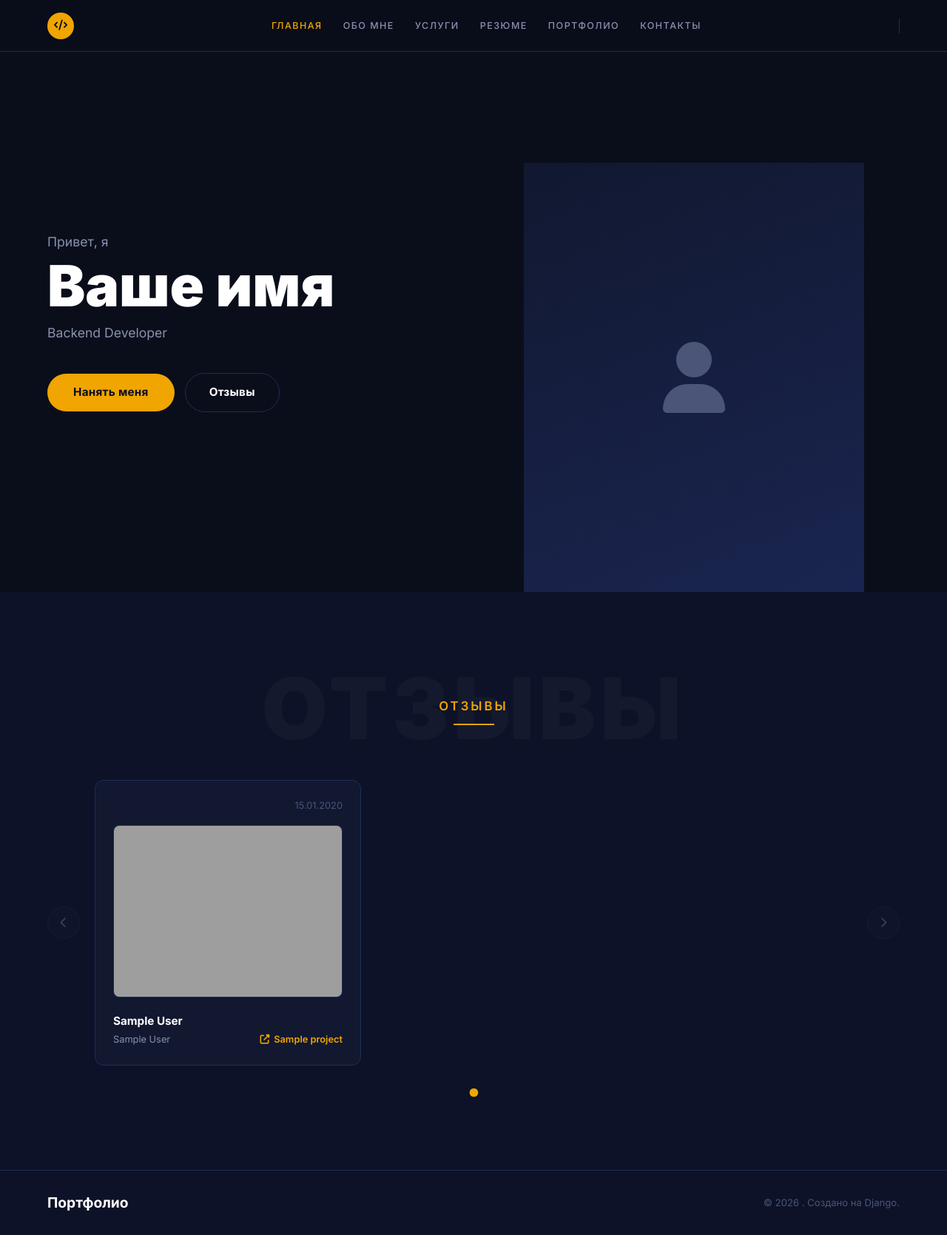
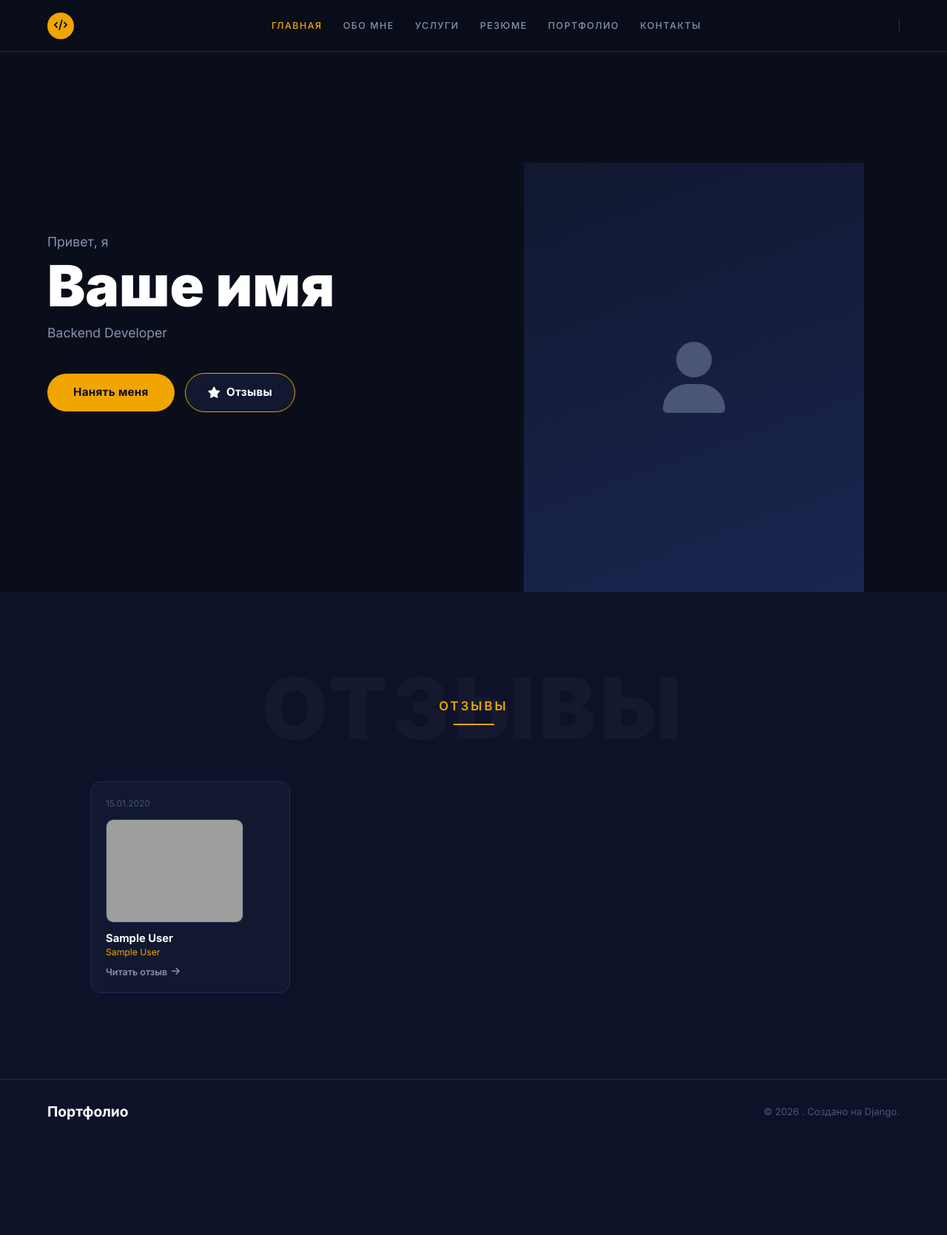
Before and after one commit to Astalex-s/YourPortfolio, a Django app: page / in a window 1280 px wide. Shown: the whole page at 74% size. After the commit the page ends 1513 px from the top, so only its background shows below. Run offline with Django 5.2, Linux system fonts and the light colour scheme; tables that the repository leaves empty hold one stand-in row (values such as "Sample post"); data that the repository does not hold is empty; grey boxes are pictures that could not be loaded.

Commit message:
fix(reviews): compact swipeable cards + read modal, real button, cache-busting
- Reviews redesigned as compact cards in a horizontal swipe/scroll row
  (native touch swipe on mobile, arrows on desktop)
- Click a card opens a modal with full screenshot/text for comfortable reading
- "Отзывы" turned into a proper secondary button (accent border, fills on hover)
- Add mtime-based ?v= asset versioning so updated CSS/JS bypass the
  immutable browser cache (Django 6 ignores STATICFILES_STORAGE → unhashed static)

Co-Authored-By: Claude Opus 4.8 <noreply@anthropic.com>

```diff
--- a/apps/core/context_processors.py
+++ b/apps/core/context_processors.py
@@ -1,4 +1,7 @@
+import os
 from functools import lru_cache
+
+from django.conf import settings
 
 
 def site_settings(request):
@@ -8,3 +11,21 @@ def site_settings(request):
     except Exception:
         settings_obj = None
     return {'site_settings': settings_obj}
+
+
+def asset_version(request):
+    """Версия статики на основе времени изменения файлов — для сброса кэша.
+
+    Статика отдаётся без хэша в имени (Django 6 игнорирует STATICFILES_STORAGE),
+    а Nginx помечает её immutable. Параметр ?v= меняется при изменении файла,
+    поэтому браузеры подхватывают новую версию без ручного сброса кэша.
+    """
+    files = [
+        settings.BASE_DIR / 'static' / 'css' / 'main.css',
+        settings.BASE_DIR / 'static' / 'js' / 'main.js',
+    ]
+    try:
+        version = int(max(os.path.getmtime(f) for f in files if os.path.exists(f)))
+    except (ValueError, OSError):
+        version = 1
+    return {'asset_version': version}
--- a/apps/pages/templates/pages/home.html
+++ b/apps/pages/templates/pages/home.html
@@ -19,7 +19,9 @@
       <div class="hero-actions">
         <a href="{% url 'pages:contact' %}" class="btn-hire">Нанять меня</a>
         {% if reviews %}
-          <a href="#reviews" class="btn-hero-outline">Отзывы</a>
+          <a href="#reviews" class="btn-hero-outline">
+            <i class="fas fa-star"></i> Отзывы
+          </a>
         {% endif %}
       </div>
 
@@ -61,71 +63,94 @@
       <div class="section-line"></div>
     </div>
 
-    <div class="reviews-slider">
-      <button class="rev-nav rev-prev" id="revPrev" type="button" aria-label="Назад">
+    <div class="reviews-row-wrap">
+      <button class="rev-arrow rev-prev" id="revPrev" type="button" aria-label="Назад">
         <i class="fas fa-chevron-left"></i>
       </button>
 
-      <div class="reviews-viewport" id="reviewsViewport">
-        <div class="reviews-track" id="reviewsTrack">
-          {% for review in reviews %}
-          <article class="review-card">
+      <div class="reviews-row" id="reviewsRow">
+        {% for review in reviews %}
+        <button type="button" class="rev-card" aria-label="Открыть отзыв от {{ review.author_name }}">
 
-            <div class="review-card-head">
+          <div class="rev-card-top">
+            {% if review.rating %}
+              <span class="rev-stars">
+                {% for filled in review.star_list %}<i class="{% if filled %}fas{% else %}far{% endif %} fa-star"></i>{% endfor %}
+              </span>
+            {% else %}<span></span>{% endif %}
+            {% if review.review_date %}<span class="rev-date">{{ review.review_date|date:"d.m.Y" }}</span>{% endif %}
+          </div>
+
+          {% if review.screenshot %}
+            <div class="rev-card-thumb">
+              <img src="{{ review.screenshot.url }}" alt="Отзыв от {{ review.author_name }}" loading="lazy">
+            </div>
+          {% elif review.text %}
+            <p class="rev-card-text">{{ review.text }}</p>
+          {% endif %}
+
+          <div class="rev-card-author">
+            <span class="rev-card-name">{{ review.author_name }}</span>
+            {% if review.author_position %}<span class="rev-card-pos">{{ review.author_position }}</span>{% endif %}
+          </div>
+
+          <span class="rev-card-more">Читать отзыв <i class="fas fa-arrow-right"></i></span>
+
+          <template class="rev-full-tpl">
+            <div class="rev-full-head">
               {% if review.rating %}
-                <div class="review-stars" aria-label="Оценка {{ review.rating }} из 5">
-                  {% for filled in review.star_list %}
-                    <i class="{% if filled %}fas{% else %}far{% endif %} fa-star"></i>
-                  {% endfor %}
-                </div>
-              {% else %}
-                <span></span>
-              {% endif %}
-              {% if review.review_date %}
-                <span class="review-date">{{ review.review_date|date:"d.m.Y" }}</span>
-              {% endif %}
+                <span class="rev-full-stars">
+                  {% for filled in review.star_list %}<i class="{% if filled %}fas{% else %}far{% endif %} fa-star"></i>{% endfor %}
+                </span>
+              {% else %}<span></span>{% endif %}
+              {% if review.review_date %}<span class="rev-full-date">{{ review.review_date|date:"d.m.Y" }}</span>{% endif %}
             </div>
 
             {% if review.screenshot %}
-              <a href="{{ review.screenshot.url }}" target="_blank" rel="noopener noreferrer"
-                 class="review-shot" title="Открыть отзыв полностью">
-                <img src="{{ review.screenshot.url }}"
-                     alt="Отзыв от {{ review.author_name }}" loading="lazy">
+              <a href="{{ review.screenshot.url }}" target="_blank" rel="noopener noreferrer" class="rev-full-shot">
+                <img src="{{ review.screenshot.url }}" alt="Отзыв от {{ review.author_name }}">
               </a>
-            {% elif review.text %}
-              <p class="review-text">{{ review.text|linebreaksbr }}</p>
+            {% endif %}
+            {% if review.text %}
+              <div class="rev-full-text">{{ review.text }}</div>
             {% endif %}
 
-            <div class="review-foot">
-              <div class="review-author">
-                <span class="review-author-name">{{ review.author_name }}</span>
-                {% if review.author_position %}
-                  <span class="review-author-pos">{{ review.author_position }}</span>
-                {% endif %}
+            <div class="rev-full-foot">
+              <div class="rev-full-author">
+                <span class="rev-full-name">{{ review.author_name }}</span>
+                {% if review.author_position %}<span class="rev-full-pos">{{ review.author_position }}</span>{% endif %}
               </div>
               {% if review.project %}
-                <a href="{{ review.project.get_absolute_url }}" class="review-project-link"
-                   title="Перейти к кейсу: {{ review.project.title }}">
-                  <i class="fas fa-up-right-from-square"></i>
+                <a href="{{ review.project.get_absolute_url }}" class="rev-full-project">
+                  <i class="fas fa-arrow-up-right-from-square"></i>
                   <span>{{ review.project.title }}</span>
                 </a>
               {% endif %}
             </div>
+          </template>
 
-          </article>
-          {% endfor %}
-        </div>
+        </button>
+        {% endfor %}
       </div>
 
-      <button class="rev-nav rev-next" id="revNext" type="button" aria-label="Вперёд">
+      <button class="rev-arrow rev-next" id="revNext" type="button" aria-label="Вперёд">
         <i class="fas fa-chevron-right"></i>
       </button>
     </div>
 
-    <div class="reviews-dots" id="reviewsDots"></div>
-
   </div>
 </section>
+
+<!-- Модалка чтения отзыва -->
+<div class="rev-modal" id="revModal" aria-hidden="true">
+  <div class="rev-modal-overlay" id="revModalOverlay"></div>
+  <div class="rev-modal-box" role="dialog" aria-modal="true">
+    <button class="rev-modal-close" id="revModalClose" type="button" aria-label="Закрыть">
+      <i class="fas fa-times"></i>
+    </button>
+    <div class="rev-modal-content" id="revModalContent"></div>
+  </div>
+</div>
 {% endif %}
 {% endblock %}
 
@@ -133,47 +158,71 @@
 {% if reviews %}
 <script>
 (function () {
-  const vp       = document.getElementById('reviewsViewport');
-  const track    = document.getElementById('reviewsTrack');
+  const row      = document.getElementById('reviewsRow');
   const btnPrev  = document.getElementById('revPrev');
   const btnNext  = document.getElementById('revNext');
-  const dotsWrap = document.getElementById('reviewsDots');
-  if (!vp || !track) return;
+  const modal    = document.getElementById('revModal');
+  const overlay  = document.getElementById('revModalOverlay');
+  const closeBtn = document.getElementById('revModalClose');
+  const content  = document.getElementById('revModalContent');
+  if (!row) return;
 
-  const cards = Array.from(track.children);
+  const cards = Array.from(row.querySelectorAll('.rev-card'));
 
   function step() {
-    if (!cards.length) return vp.clientWidth;
-    const gap = parseFloat(getComputedStyle(track).gap) || 0;
+    if (!cards.length) return row.clientWidth;
+    const gap = parseFloat(getComputedStyle(row).gap) || 0;
     return cards[0].getBoundingClientRect().width + gap;
   }
 
-  // Точки навигации — по одной на карточку
-  cards.forEach((_, i) => {
-    const dot = document.createElement('button');
-    dot.type = 'button';
-    dot.className = 'rev-dot';
-    dot.setAttribute('aria-label', 'Отзыв ' + (i + 1));
-    dot.addEventListener('click', () => vp.scrollTo({ left: step() * i, behavior: 'smooth' }));
-    dotsWrap.appendChild(dot);
+  // ── Стрелки ──
+  if (btnPrev) btnPrev.addEventListener('click', () => row.scrollBy({ left: -step(), behavior: 'smooth' }));
+  if (btnNext) btnNext.addEventListener('click', () => row.scrollBy({ left:  step(), behavior: 'smooth' }));
+
+  function updateArrows() {
+    if (!btnPrev || !btnNext) return;
+    const atStart = row.scrollLeft <= 2;
+    const atEnd   = row.scrollLeft + row.clientWidth >= row.scrollWidth - 2;
+    btnPrev.classList.toggle('is-hidden', atStart);
+    btnNext.classList.toggle('is-hidden', atEnd);
+  }
+  row.addEventListener('scroll', updateArrows, { passive: true });
+  window.addEventListener('resize', updateArrows);
+  updateArrows();
+
+  // ── Различаем тап и свайп, чтобы свайп не открывал модалку ──
+  let downX = null, moved = false;
+  row.addEventListener('pointerdown', e => { downX = e.clientX; moved = false; });
+  row.addEventListener('pointermove', e => {
+    if (downX !== null && Math.abs(e.clientX - downX) > 8) moved = true;
   });
-  const dots = Array.from(dotsWrap.children);
 
-  function update() {
-    const idx = Math.round(vp.scrollLeft / step());
-    dots.forEach((d, i) => d.classList.toggle('active', i === idx));
-    const atStart = vp.scrollLeft <= 2;
-    const atEnd   = vp.scrollLeft + vp.clientWidth >= track.scrollWidth - 2;
-    btnPrev.classList.toggle('is-disabled', atStart);
-    btnNext.classList.toggle('is-disabled', atEnd);
+  // ── Модалка ──
+  function openModal(card) {
+    const tpl = card.querySelector('.rev-full-tpl');
+    if (!tpl) return;
+    content.innerHTML = '';
+    content.appendChild(tpl.content.cloneNode(true));
+    modal.classList.add('open');
+    modal.setAttribute('aria-hidden', 'false');
+    document.body.style.overflow = 'hidden';
+  }
+  function closeModal() {
+    modal.classList.remove('open');
+    modal.setAttribute('aria-hidden', 'true');
+    document.body.style.overflow = '';
   }
 
-  btnPrev.addEventListener('click', () => vp.scrollBy({ left: -step(), behavior: 'smooth' }));
-  btnNext.addEventListener('click', () => vp.scrollBy({ left:  step(), behavior: 'smooth' }));
-  vp.addEventListener('scroll', update, { passive: true });
-  window.addEventListener('resize', update);
+  cards.forEach(card => {
+    card.addEventListener('click', () => {
+      if (moved) { moved = false; return; }   // это был свайп
+      openModal(card);
+    });
+  });
 
-  update();
+  overlay.addEventListener('click', closeModal);
+  closeBtn.addEventListener('click', closeModal);
+  document.addEventListener('keydown', e => { if (e.key === 'Escape') closeModal(); });
 })();
 </script>
 {% endif %}
--- a/config/settings/base.py
+++ b/config/settings/base.py
@@ -60,6 +60,7 @@ TEMPLATES = [
                 'django.contrib.auth.context_processors.auth',
                 'django.contrib.messages.context_processors.messages',
                 'apps.core.context_processors.site_settings',
+                'apps.core.context_processors.asset_version',
             ],
         },
     },
--- a/static/css/main.css
+++ b/static/css/main.css
@@ -2207,163 +2207,162 @@ textarea::placeholder {
 }
 
 .btn-hero-outline {
-    display: inline-block;
-    background: transparent;
+    display: inline-flex;
+    align-items: center;
+    gap: 8px;
+    background: var(--bg-card);
     color: var(--text-primary);
-    padding: 13px 32px;
+    padding: 13px 30px;
     border-radius: 30px;
     font-weight: 700;
     font-size: 0.95rem;
     text-decoration: none;
-    border: 1px solid var(--border);
+    border: 1px solid var(--accent);
     cursor: pointer;
     transition: all 0.3s;
     letter-spacing: 0.3px;
 }
 
 .btn-hero-outline:hover {
-    border-color: var(--accent);
-    color: var(--accent);
+    background: var(--accent);
+    color: #0a0e1a;
     transform: translateY(-2px);
+    box-shadow: 0 10px 30px rgba(240, 165, 0, 0.25);
     text-decoration: none;
 }
 
 /* ============================================
-   Reviews Section (простой слайдер)
+   Reviews — компактные карточки + свайп + модалка
    ============================================ */
 .reviews-section {
     background: var(--bg-secondary);
 }
 
-.reviews-slider {
-    display: flex;
-    align-items: center;
-    gap: 16px;
-}
-
-.reviews-viewport {
+.reviews-row-wrap {
+    display: flex;
+    align-items: center;
+    gap: 12px;
+}
+
+.reviews-row {
     flex: 1 1 auto;
+    min-width: 0;
+    display: flex;
+    gap: 18px;
     overflow-x: auto;
     scroll-snap-type: x mandatory;
     scroll-behavior: smooth;
+    padding: 6px 4px 16px;
     -ms-overflow-style: none;
     scrollbar-width: none;
-}
-.reviews-viewport::-webkit-scrollbar { display: none; }
-
-.reviews-track {
-    display: flex;
-    gap: 24px;
-    padding: 4px;
-}
-
-.review-card {
-    flex: 0 0 360px;
-    max-width: 360px;
+    -webkit-overflow-scrolling: touch;
+}
+.reviews-row::-webkit-scrollbar { display: none; }
+
+/* Компактная карточка-кнопка */
+.rev-card {
+    flex: 0 0 270px;
+    width: 270px;
     scroll-snap-align: start;
     background: var(--bg-card);
     border: 1px solid var(--border);
-    border-radius: 12px;
-    padding: 24px;
+    border-radius: 14px;
+    padding: 20px;
+    text-align: left;
+    cursor: pointer;
     display: flex;
     flex-direction: column;
-    gap: 16px;
-    transition: border-color 0.3s, transform 0.3s;
-}
-.review-card:hover {
+    gap: 12px;
+    font-family: inherit;
+    color: inherit;
+    transition: border-color 0.25s, transform 0.25s, box-shadow 0.25s;
+}
+.rev-card:hover {
     border-color: var(--accent);
-    transform: translateY(-4px);
-}
-
-.review-card-head {
+    transform: translateY(-5px);
+    box-shadow: 0 14px 34px rgba(0, 0, 0, 0.35);
+}
+
+.rev-card-top {
     display: flex;
     align-items: center;
     justify-content: space-between;
     min-height: 18px;
 }
 
-.review-stars {
+.rev-stars {
     display: inline-flex;
     gap: 3px;
     color: var(--accent);
-    font-size: 0.9rem;
-}
-.review-stars .far { color: var(--text-muted); }
-
-.review-date {
-    font-size: 0.8rem;
+    font-size: 0.82rem;
+}
+.rev-stars .far { color: var(--text-muted); }
+
+.rev-date {
+    font-size: 0.74rem;
     color: var(--text-muted);
 }
 
-.review-shot {
-    display: block;
-    border-radius: 8px;
+.rev-card-thumb {
+    height: 140px;
+    border-radius: 10px;
     overflow: hidden;
     border: 1px solid var(--border);
-}
-.review-shot img {
+    background: var(--bg-primary);
+}
+.rev-card-thumb img {
     width: 100%;
-    display: block;
-    max-height: 300px;
+    height: 100%;
     object-fit: cover;
     object-position: top center;
-    transition: transform 0.4s;
-}
-.review-shot:hover img { transform: scale(1.03); }
-
-.review-text {
-    color: var(--text-secondary);
-    font-size: 0.92rem;
-    line-height: 1.8;
-    flex: 1 1 auto;
-}
-
-.review-foot {
-    display: flex;
-    align-items: flex-end;
-    justify-content: space-between;
-    gap: 12px;
+    display: block;
+}
+
+.rev-card-text {
+    color: var(--text-secondary);
+    font-size: 0.88rem;
+    line-height: 1.65;
+    display: -webkit-box;
+    -webkit-line-clamp: 5;
+    -webkit-box-orient: vertical;
+    overflow: hidden;
+}
+
+.rev-card-author {
+    display: flex;
+    flex-direction: column;
     margin-top: auto;
-    padding-top: 4px;
-}
-
-.review-author {
-    display: flex;
-    flex-direction: column;
-}
-.review-author-name {
+}
+.rev-card-name {
     font-weight: 700;
     color: var(--text-primary);
-    font-size: 0.95rem;
-}
-.review-author-pos {
-    font-size: 0.8rem;
-    color: var(--text-secondary);
+    font-size: 0.92rem;
+}
+.rev-card-pos {
+    font-size: 0.76rem;
+    color: var(--accent);
     margin-top: 2px;
 }
 
-.review-project-link {
+.rev-card-more {
     display: inline-flex;
     align-items: center;
     gap: 6px;
-    font-size: 0.8rem;
+    font-size: 0.78rem;
     font-weight: 600;
-    color: var(--accent);
-    text-decoration: none;
-    white-space: nowrap;
-    transition: color 0.2s;
-}
-.review-project-link:hover { color: var(--accent-light); }
-.review-project-link span {
-    max-width: 150px;
-    overflow: hidden;
-    text-overflow: ellipsis;
-}
-
-.rev-nav {
+    color: var(--text-secondary);
+    transition: gap 0.25s, color 0.25s;
+}
+.rev-card:hover .rev-card-more {
+    color: var(--accent);
+    gap: 9px;
+}
+
+/* Стрелки (десктоп) */
+.rev-arrow {
     flex-shrink: 0;
-    width: 44px;
-    height: 44px;
+    width: 42px;
+    height: 42px;
     border-radius: 50%;
     border: 1px solid var(--border);
     background: var(--bg-card);
@@ -2375,42 +2374,173 @@ textarea::placeholder {
     font-size: 0.9rem;
     transition: all 0.25s;
 }
-.rev-nav:hover {
+.rev-arrow:hover {
     border-color: var(--accent);
     color: var(--accent);
 }
-.rev-nav.is-disabled {
-    opacity: 0.35;
+.rev-arrow.is-hidden {
+    opacity: 0;
     pointer-events: none;
 }
 
-.reviews-dots {
-    display: flex;
-    justify-content: center;
+/* ── Модалка чтения отзыва ── */
+.rev-modal {
+    position: fixed;
+    inset: 0;
+    z-index: 1100;
+    display: flex;
+    align-items: center;
+    justify-content: center;
+    visibility: hidden;
+    opacity: 0;
+    transition: opacity 0.3s, visibility 0.3s;
+}
+.rev-modal.open {
+    visibility: visible;
+    opacity: 1;
+}
+
+.rev-modal-overlay {
+    position: absolute;
+    inset: 0;
+    background: rgba(0, 0, 0, 0.85);
+    backdrop-filter: blur(4px);
+}
+
+.rev-modal-box {
+    position: relative;
+    z-index: 1;
+    background: var(--bg-card);
+    border: 1px solid var(--border);
+    border-radius: 16px;
+    max-width: 640px;
+    width: 92%;
+    max-height: 88vh;
+    overflow-y: auto;
+    box-shadow: 0 40px 100px rgba(0, 0, 0, 0.8);
+    animation: revModalIn 0.32s cubic-bezier(0.34, 1.56, 0.64, 1);
+}
+@keyframes revModalIn {
+    from { transform: scale(0.9); opacity: 0; }
+    to   { transform: scale(1);   opacity: 1; }
+}
+
+.rev-modal-close {
+    position: absolute;
+    top: 14px;
+    right: 14px;
+    width: 38px;
+    height: 38px;
+    background: rgba(240, 165, 0, 0.1);
+    border: 1px solid rgba(240, 165, 0, 0.3);
+    border-radius: 10px;
+    color: var(--accent);
+    font-size: 1rem;
+    cursor: pointer;
+    display: flex;
+    align-items: center;
+    justify-content: center;
+    transition: background 0.2s, color 0.2s;
+    z-index: 2;
+}
+.rev-modal-close:hover {
+    background: var(--accent);
+    color: #000;
+}
+
+.rev-modal-content {
+    padding: 36px 32px 32px;
+}
+
+.rev-full-head {
+    display: flex;
+    align-items: center;
+    justify-content: space-between;
+    gap: 12px;
+    margin-bottom: 18px;
+}
+.rev-full-stars {
+    display: inline-flex;
+    gap: 4px;
+    color: var(--accent);
+    font-size: 1.05rem;
+}
+.rev-full-stars .far { color: var(--text-muted); }
+.rev-full-date {
+    font-size: 0.82rem;
+    color: var(--text-muted);
+}
+
+.rev-full-shot {
+    display: block;
+    border-radius: 12px;
+    overflow: hidden;
+    border: 1px solid var(--border);
+    background: var(--bg-primary);
+    margin-bottom: 18px;
+}
+.rev-full-shot img {
+    width: 100%;
+    display: block;
+    max-height: 60vh;
+    object-fit: contain;
+}
+
+.rev-full-text {
+    color: var(--text-secondary);
+    font-size: 1rem;
+    line-height: 1.85;
+    margin-bottom: 22px;
+    white-space: pre-line;
+}
+
+.rev-full-foot {
+    display: flex;
+    align-items: center;
+    justify-content: space-between;
+    gap: 16px;
+    flex-wrap: wrap;
+    padding-top: 18px;
+    border-top: 1px solid var(--border);
+}
+.rev-full-author { display: flex; flex-direction: column; }
+.rev-full-name {
+    font-weight: 700;
+    color: var(--text-primary);
+    font-size: 1.05rem;
+}
+.rev-full-pos {
+    font-size: 0.85rem;
+    color: var(--accent);
+    margin-top: 3px;
+}
+
+.rev-full-project {
+    display: inline-flex;
+    align-items: center;
     gap: 8px;
-    margin-top: 28px;
-}
-.rev-dot {
-    width: 9px;
-    height: 9px;
-    border-radius: 50%;
-    border: none;
-    background: var(--border);
-    cursor: pointer;
-    padding: 0;
+    font-size: 0.82rem;
+    font-weight: 600;
+    color: var(--text-secondary);
+    text-decoration: none;
+    padding: 9px 18px;
+    border: 1px solid var(--border);
+    border-radius: 30px;
     transition: all 0.25s;
 }
-.rev-dot.active {
-    background: var(--accent);
-    transform: scale(1.3);
-}
-
-/* Responsive reviews */
+.rev-full-project:hover {
+    border-color: var(--accent);
+    color: var(--accent);
+}
+
+/* Responsive */
 @media (max-width: 900px) {
     .hero-actions { justify-content: center; }
 }
-@media (max-width: 600px) {
-    .review-card { flex-basis: 82vw; max-width: 82vw; }
-    .rev-nav { width: 38px; height: 38px; font-size: 0.85rem; }
-    .reviews-slider { gap: 8px; }
-}
+@media (max-width: 768px) {
+    .reviews-row-wrap { gap: 0; }
+    .rev-arrow { display: none; }           /* на телефоне — свайп */
+    .reviews-row { padding-bottom: 12px; }
+    .rev-card { flex-basis: 78vw; width: 78vw; max-width: 320px; }
+    .rev-modal-content { padding: 30px 20px 24px; }
+}
--- a/templates/base.html
+++ b/templates/base.html
@@ -12,7 +12,7 @@
   <link href="https://fonts.googleapis.com/css2?family=Inter:wght@300;400;500;600;700;800;900&display=swap" rel="stylesheet">
   <!-- Custom CSS -->
   {% load static %}
-  <link href="{% static 'css/main.css' %}" rel="stylesheet">
+  <link href="{% static 'css/main.css' %}?v={{ asset_version }}" rel="stylesheet">
 
   {% block extra_css %}{% endblock %}
 </head>
@@ -35,7 +35,7 @@
   {% include 'components/footer.html' %}
 
   {% load static %}
-  <script src="{% static 'js/main.js' %}"></script>
+  <script src="{% static 'js/main.js' %}?v={{ asset_version }}"></script>
   {% block extra_js %}{% endblock %}
 </body>
 </html>
```
